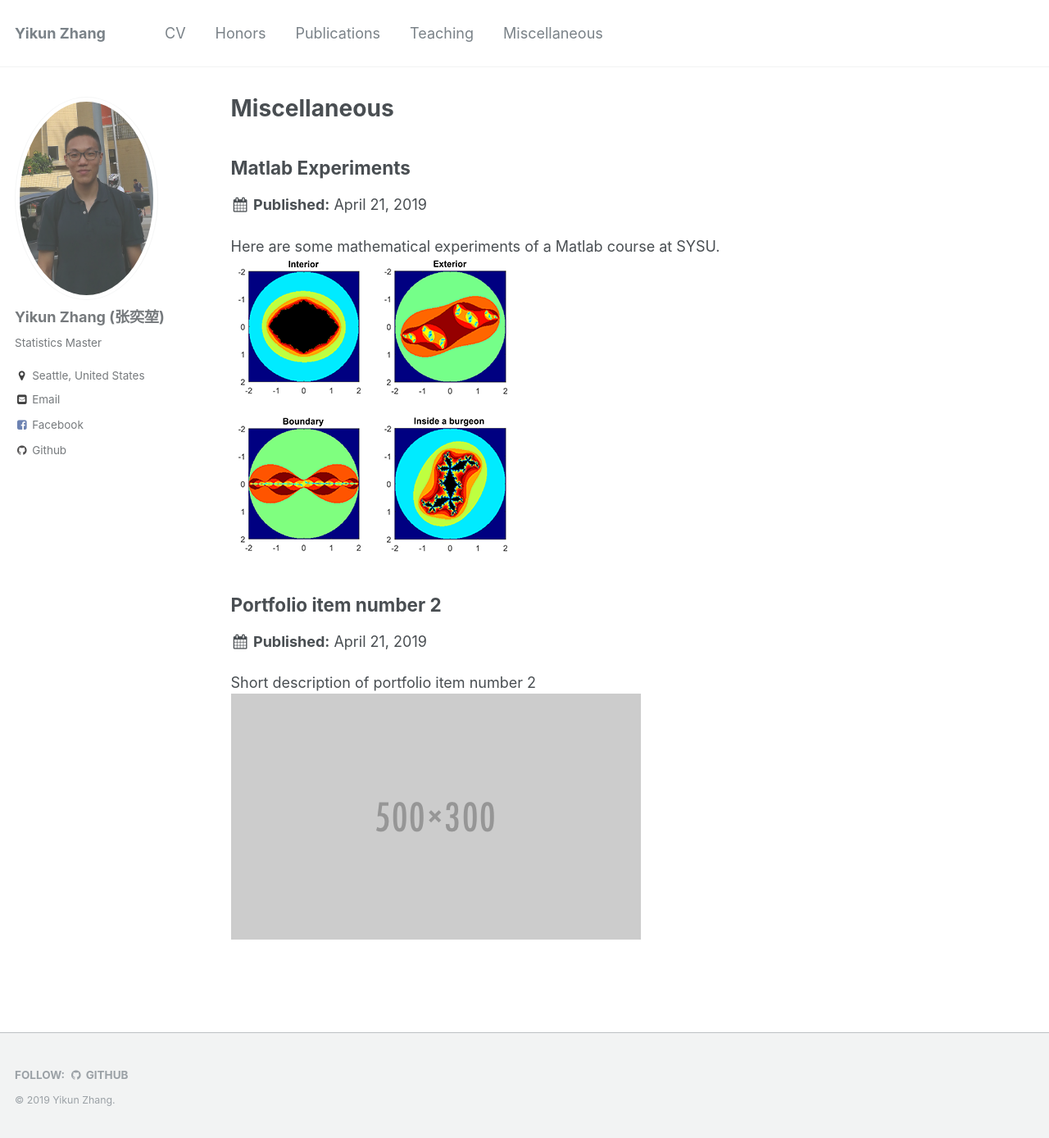
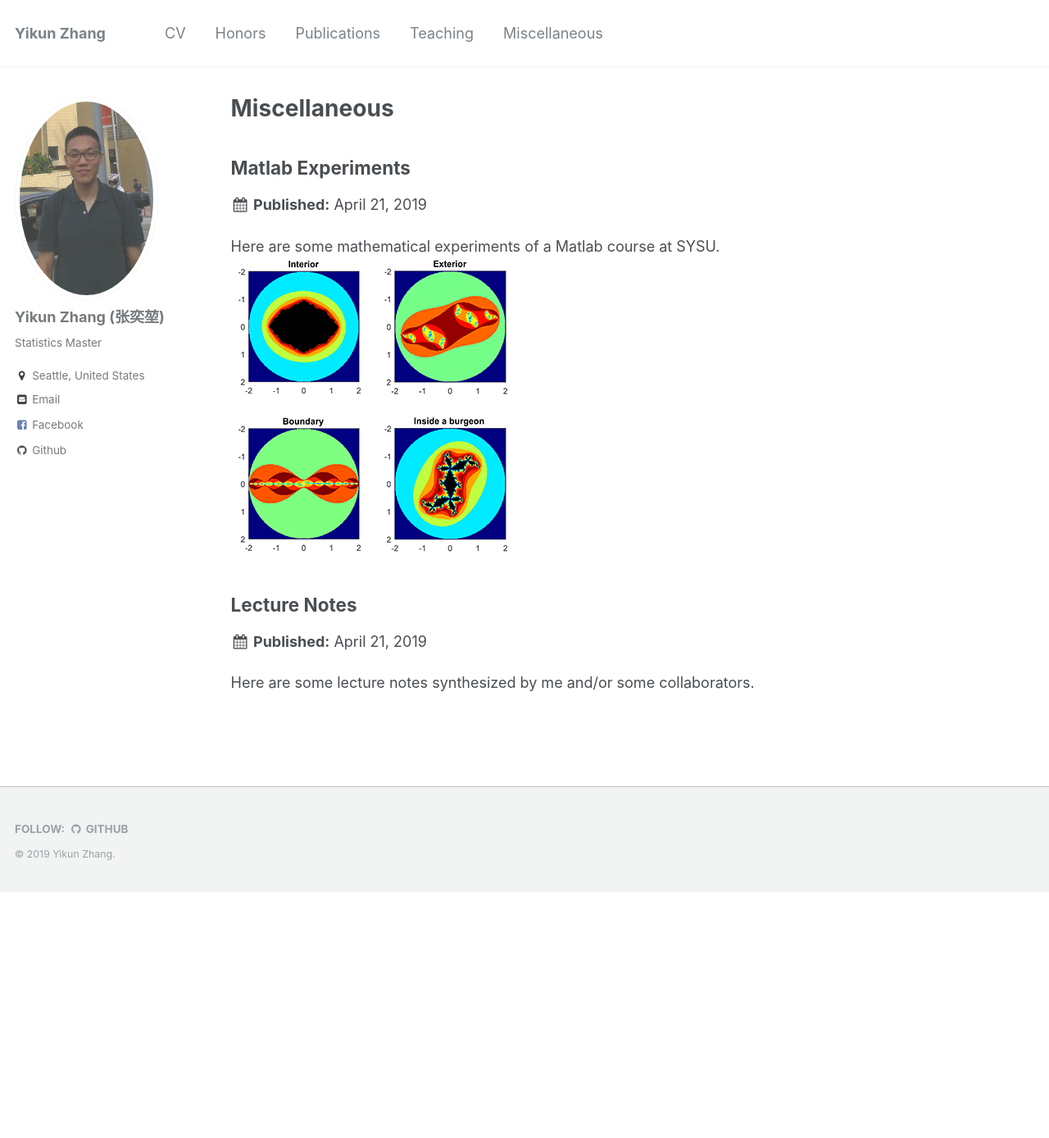
Before and after one commit to zhangyk8/zhangyk8.github.io, a Jekyll site: the page built from _pages/portfolio.html, in a window 1280 px wide and 1388 px high. Shown: the whole window at 82% size. Built offline with Jekyll 4.4.1, drawn with Linux system fonts in a browser that asks for light colours.

Commit message:
Update portfolio-2.html

```diff
--- a/_portfolio/portfolio-2.html
+++ b/_portfolio/portfolio-2.html
@@ -1,7 +1,7 @@
 ---
-title: "Portfolio item number 2"
-excerpt: "Short description of portfolio item number 2 <br/><img src='/images/500x300.png'>"
+title: "Lecture Notes"
+excerpt: "Here are some lecture notes synthesized by me and/or some collaborators.<br/>"
 collection: portfolio
 ---
 
-This is an item in your portfolio. It can be have images or nice text. If you name the file .md, it will be parsed as markdown. If you name the file .html, it will be parsed as HTML.
+[Kernel Density Estimation, Regression and Classification](https://github.com/zhangyk8/Matlab_Experiment_code)
```
